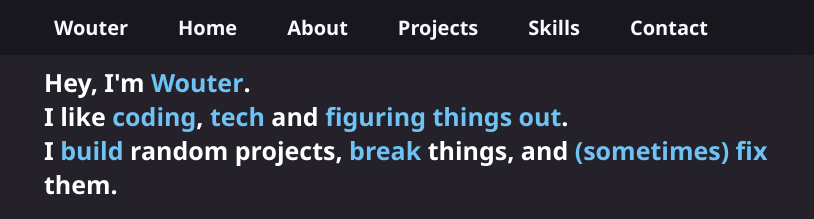
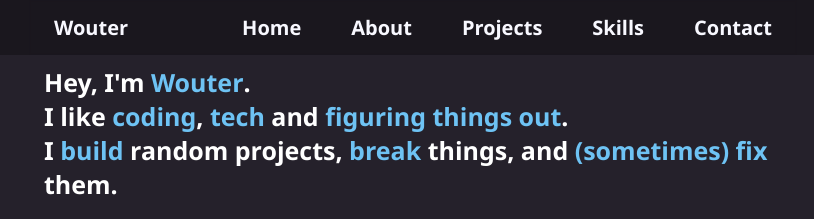
Before and after one commit to JuicedRainman/PortfolioSite, a plain HTML site: page frontend/index.html in a window 1280 px wide. Shown: the top 219 px of the page, without its empty margins (227-1041 px from the left). Drawn offline with Linux system fonts and the light colour scheme; no server answers.

Commit message:
fixed navbar blur, navbar width

```diff
--- a/fix.txt
+++ b/fix.txt
@@ -1 +1 @@
-add background blur to navbar
+hashtags should go to the title instead of navbar going over the titles
--- a/frontend/style.css
+++ b/frontend/style.css
@@ -22,15 +22,18 @@ section {
     width: 100%;
     padding: 40px 0;
 }
+
 .wrapper:first-child {
     margin-top: 40px
 }
+
 .wrapper.grey {
     background-color: #25212B;
 }
 
 #navbar {
-    max-width: 60%;
+    max-width: 100%;
+    backdrop-filter: blur(1px);
     margin: 0;
     padding: 0;
     display: flex;
```
